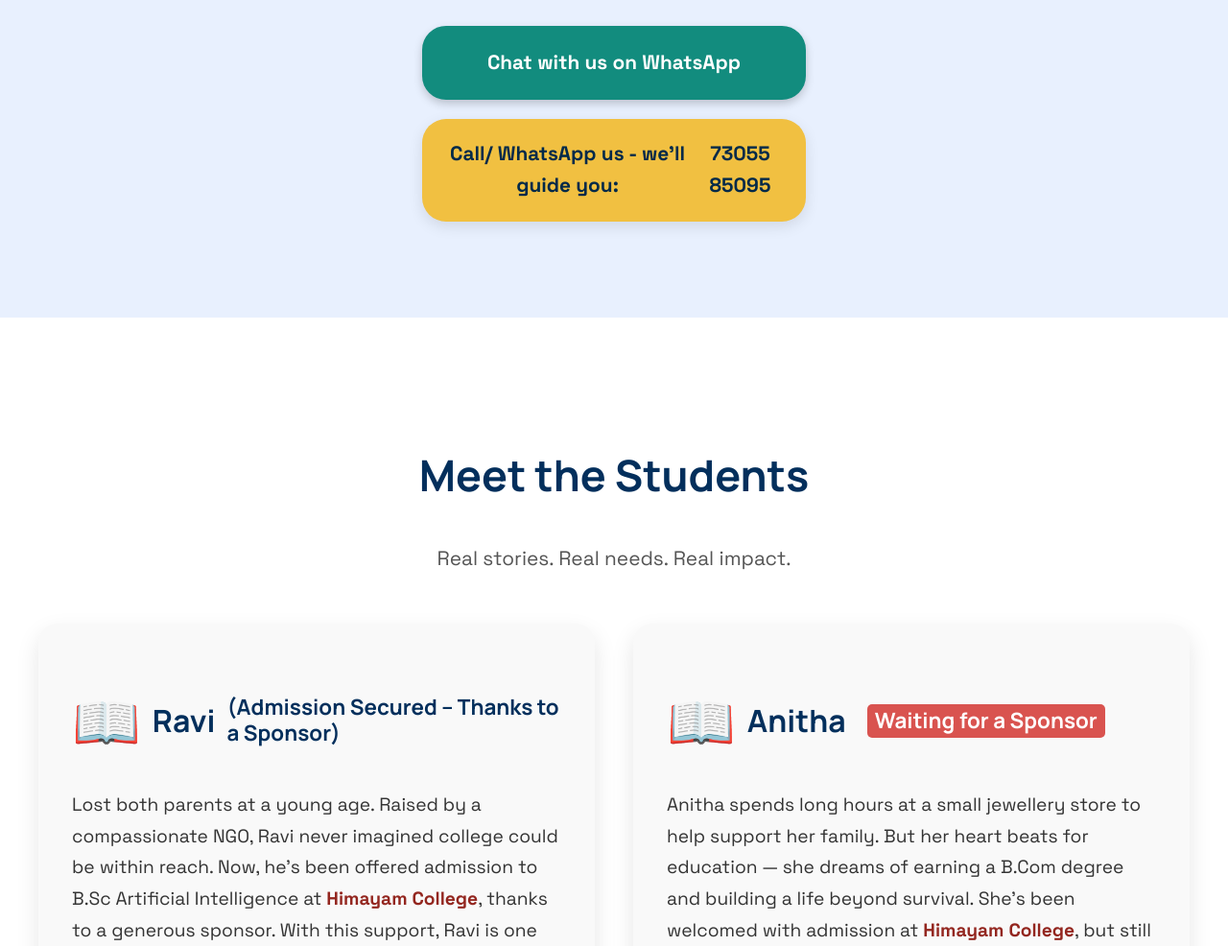
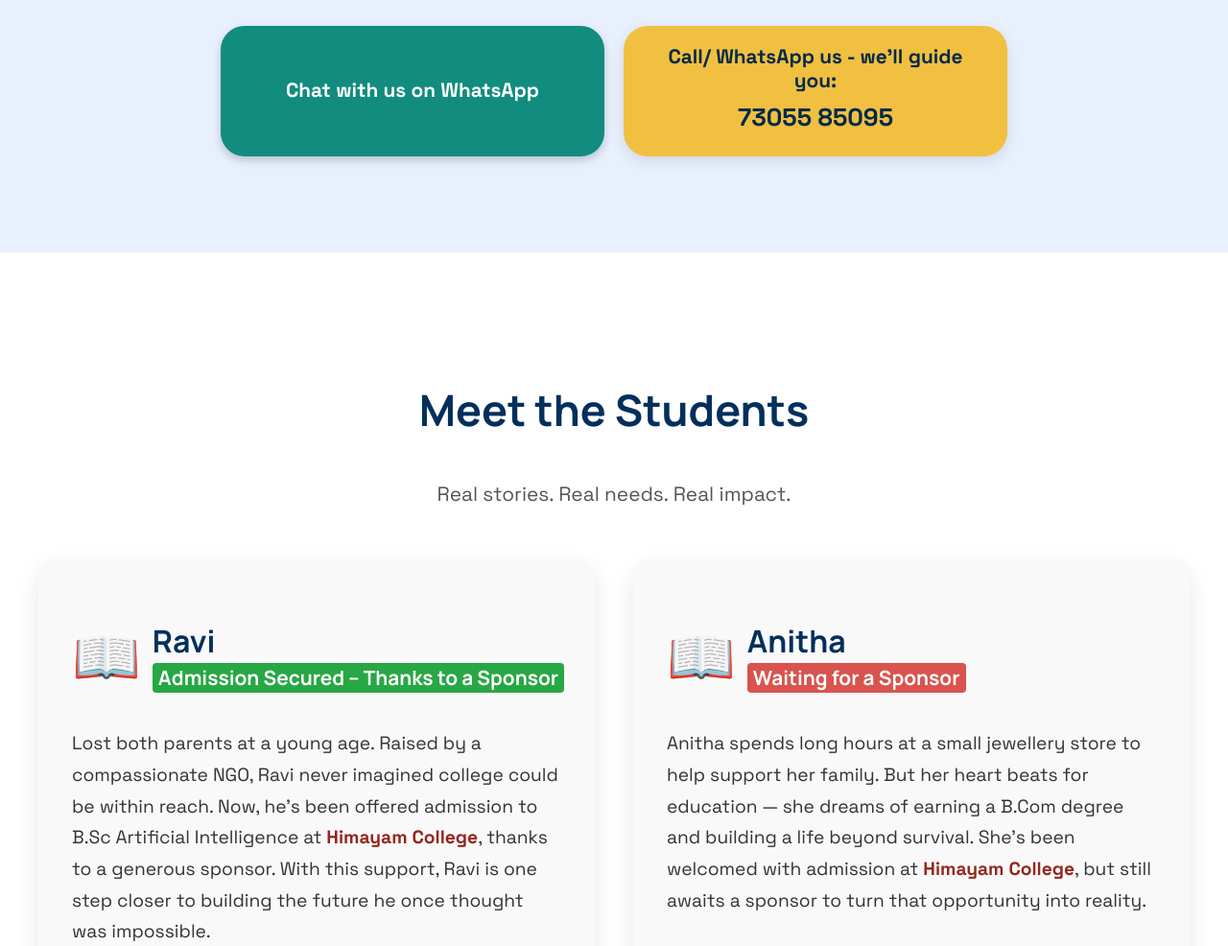
Before and after one commit to Abhinesh-v/Himayam-Initiative., a plain HTML site: page index.html in a window 1280 px wide. Shown: the part 2145-3131 px from the top of the page at 96% size. Drawn offline with Linux system fonts and the light colour scheme; no server answers.

Commit message:
updated some components to make it look good and consistent

```diff
--- a/index.html
+++ b/index.html
@@ -26,6 +26,7 @@
             --contact-card-bg: #f1c041; /* New background for contact card */
             --contact-card-text: #012949; /* New text color for contact card */
             --section-enhanced-bg: #e8f0fe; /* Light blue background for enhanced section */
+            --secured-badge-bg: #28a745; /* Green for secured admission */
         }
 
         /* Base Body Styles */
@@ -215,8 +216,10 @@
         /* Container for WhatsApp button and Contact Card */
         .contact-cta-group {
             display: flex;
-            flex-direction: column; /* Stack vertically on small screens */
-            align-items: center;
+            flex-direction: row; /* Arranged horizontally */
+            flex-wrap: wrap; /* Allow wrapping on smaller screens */
+            justify-content: center;
+            align-items: stretch; /* Make children stretch to same height */
             gap: 20px; /* Space between items */
             margin-top: 30px;
         }
@@ -226,7 +229,7 @@
             display: flex; /* Use flex to center content */
             align-items: center;
             justify-content: center;
-            padding: 20px 40px; /* Increased padding */
+            padding: 20px 40px; /* Consistent padding */
             border-radius: 25px; /* Consistent rounded corners */
             text-decoration: none;
             font-weight: bold;
@@ -236,7 +239,7 @@
             border: 2px solid var(--whatsapp-green);
             transition: all 0.3s ease;
             box-shadow: 0 4px 10px rgba(0, 0, 0, 0.2);
-            width: 100%; /* Take full width of parent */
+            flex-grow: 1; /* Allow button to grow */
             max-width: 400px; /* Max width for consistency */
             box-sizing: border-box; /* Include padding in width */
         }
@@ -252,23 +255,32 @@
         .contact-card {
             background-color: var(--contact-card-bg); /* New background color */
             color: var(--contact-card-text); /* New text color */
-            padding: 20px;
+            padding: 20px 40px; /* Consistent padding with button */
             border-radius: 25px; /* Consistent rounded corners */
-            font-size: 1.3em; /* Adjusted font size to match button */
             font-weight: bold;
             box-shadow: 0 5px 15px rgba(0, 0, 0, 0.1);
             text-align: center;
-            width: 100%; /* Take full width of parent */
+            flex-grow: 1; /* Allow card to grow */
             max-width: 400px; /* Max width for consistency */
             box-sizing: border-box; /* Include padding in width */
             display: flex; /* Use flex to center content */
+            flex-direction: column; /* Stack text inside vertically */
             align-items: center;
             justify-content: center;
-            min-height: 60px; /* Ensure minimum height similar to button */
+        }
+
+        .contact-card .contact-text {
+            font-size: 1.3em; /* Adjusted font size to match button */
+            line-height: 1.2; /* Adjust line height for single line appearance */
+            white-space: normal; /* Allow text wrapping */
+            margin-bottom: 5px; /* Space between text and number */
         }
 
         .contact-card .phone-number {
+            font-size: 1.6em; /* Bigger font size for phone number */
+            font-weight: bolder; /* Bolder font weight for phone number */
             color: var(--contact-card-text); /* Ensure phone number color matches card text */
+            white-space: nowrap; /* Keep phone number on single line */
         }
 
         /* Meet the Students Section */
@@ -314,13 +326,29 @@
             color: var(--himayam-blue);
             margin-bottom: 18px;
             display: flex;
-            align-items: center;
-            gap: 12px;
+            align-items: flex-start; /* Align the icon and name-group to the start */
+            gap: 0; /* No gap between icon and name group directly */
         }
 
         .student-card .icon {
             font-size: 1.8em;
             color: var(--himayam-yellow);
+            margin-right: 12px; /* Add margin to the right of the icon */
+            flex-shrink: 0; /* Prevent icon from shrinking */
+        }
+
+        .student-card .student-name-group {
+            display: flex;
+            flex-direction: column; /* Stack name and badge vertically */
+            align-items: flex-start; /* Align items to the start */
+            width: calc(100% - 1.8em - 12px); /* Adjust width to fit icon and its margin */
+            flex-grow: 1; /* Allow the group to take available space */
+        }
+
+        .student-card .student-name {
+            font-size: 1em; /* Keep student name size relative to h3 */
+            font-weight: bold;
+            line-height: 1.2; /* Ensure name doesn't take too much vertical space */
         }
 
         .student-card p {
@@ -337,17 +365,32 @@
             margin-top: auto; /* Push note to the bottom */
         }
 
+        /* Badge for "Waiting for a Sponsor" and "Admission Secured" - Smaller and Consistent */
+        .badge-waiting, .badge-secured {
+            display: inline-block; /* Changed to inline-block for better flow within flex */
+            padding: 3px 6px; /* Smaller padding */
+            border-radius: 4px; /* Slightly smaller border-radius */
+            font-size: 0.65em; /* Even smaller font size */
+            font-weight: normal;
+            margin-top: 4px; /* Small vertical space from the name above */
+            margin-left: 0; /* Remove left margin */
+            white-space: nowrap; /* Prevent text wrapping */
+            align-self: flex-start; /* Align badge to the start within its column */
+            max-width: 100%; /* Ensure badge does not overflow its container */
+            box-sizing: border-box; /* Include padding in width */
+            overflow: hidden; /* Hide overflowing text if it still occurs */
+            text-overflow: ellipsis; /* Add ellipsis for overflowing text */
+        }
+
         .badge-waiting {
-            display: inline-block;
             background-color: #d9534f; /* Red */
             color: white;
-            padding: 4px 8px;
-            border-radius: 5px;
-            font-size: 0.7em; /* Small font size */
-            font-weight: normal;
-            margin-left: 10px;
-            vertical-align: middle;
-            white-space: nowrap; /* Prevent text wrapping */
+        }
+
+        /* Badge for "Admission Secured" */
+        .badge-secured {
+            background-color: var(--secured-badge-bg); /* Green for secured admission */
+            color: white;
         }
 
         /* Sponsorship Tracker Section */
@@ -463,8 +506,13 @@
                 font-size: 1.2em;
             }
             .contact-card {
-                font-size: 1.3em;
-                padding: 18px;
+                padding: 18px 35px; /* Adjusted padding for consistency */
+            }
+            .contact-card .contact-text {
+                font-size: 1.1em;
+            }
+            .contact-card .phone-number {
+                font-size: 1.4em;
             }
         }
 
@@ -510,8 +558,13 @@
                 font-size: 1.1em;
             }
             .contact-card {
-                font-size: 1.1em;
-                padding: 15px;
+                padding: 15px 30px; /* Adjusted padding for consistency */
+            }
+            .contact-card .contact-text {
+                font-size: 1em;
+            }
+            .contact-card .phone-number {
+                font-size: 1.2em;
             }
             .contact-cta-group {
                 flex-direction: column; /* Stack vertically on small screens */
@@ -589,7 +642,8 @@
             <div class="contact-cta-group">
                 <a href="https://wa.me/917305585095" target="_blank" class="btn-whatsapp-sponsor">Chat with us on WhatsApp</a>
                 <div class="contact-card">
-                    Call/ WhatsApp us - we'll guide you: <span class="phone-number">73055 85095</span>
+                    <span class="contact-text">Call/ WhatsApp us - we'll guide you:</span>
+                    <span class="phone-number">73055 85095</span>
                 </div>
             </div>
         </div>
@@ -601,12 +655,24 @@
             <p class="intro-text">Real stories. Real needs. Real impact.</p>
             <div class="student-stories">
                 <div class="student-card">
-                    <h3><span class="icon">📖</span> Ravi <span style="font-size: 0.7em; font-weight: normal;">(Admission Secured – Thanks to a Sponsor)</span></h3>
+                    <h3>
+                        <span class="icon">📖</span>
+                        <span class="student-name-group">
+                            <span class="student-name">Ravi</span>
+                            <span class="badge-secured">Admission Secured – Thanks to a Sponsor</span>
+                        </span>
+                    </h3>
                     <p>Lost both parents at a young age. Raised by a compassionate NGO, Ravi never imagined college could be within reach. Now, he’s been offered admission to B.Sc Artificial Intelligence at <span class="highlight-text">Himayam College</span>, thanks to a generous sponsor. With this support, Ravi is one step closer to building the future he once thought was impossible.</p>
                     <p class="note"><em>(Name changed to protect identity. Real info will be shared privately upon request.)</em></p>
                 </div>
                 <div class="student-card">
-                    <h3><span class="icon">📖</span> Anitha <span class="badge-waiting">Waiting for a Sponsor</span></h3>
+                    <h3>
+                        <span class="icon">📖</span>
+                        <span class="student-name-group">
+                            <span class="student-name">Anitha</span>
+                            <span class="badge-waiting">Waiting for a Sponsor</span>
+                        </span>
+                    </h3>
                     <p>Anitha spends long hours at a small jewellery store to help support her family. But her heart beats for education — she dreams of earning a B.Com degree and building a life beyond survival. She’s been welcomed with admission at <span class="highlight-text">Himayam College</span>, but still awaits a sponsor to turn that opportunity into reality.</p>
                     <p class="note"><em>(Name changed to protect identity. Real info will be shared privately upon request.)</em></p>
                 </div>
```
